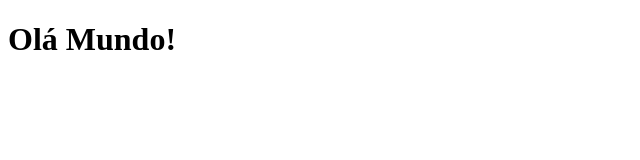
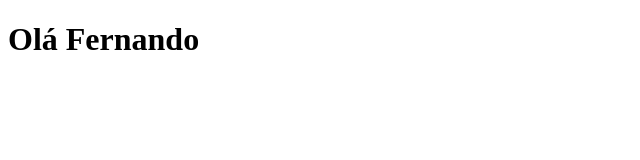
Before and after one commit to delcantao/aula-01-jp, a plain HTML site: page index.html in a window 1280 px wide. Shown: the whole page, without its empty margins (0-640 px from the left). Drawn offline with Linux system fonts and the light colour scheme.

Commit message:
mudei de Ola mundo para Ola Fernando

```diff
--- a/index.html
+++ b/index.html
@@ -8,7 +8,7 @@
 </head>
 
 <body>
-    <h1>Olá Mundo!</h1>
+    <h1>Olá Fernando</h1>
 </body>
 
 </html>
```
